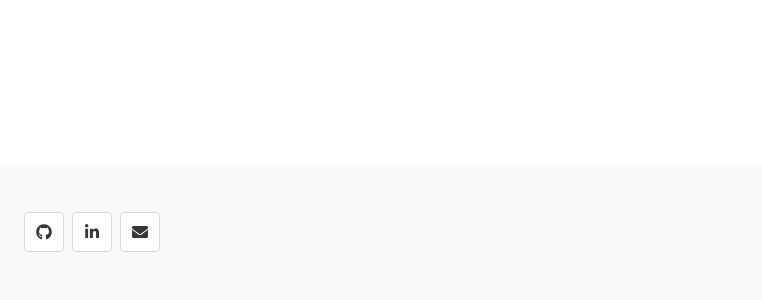
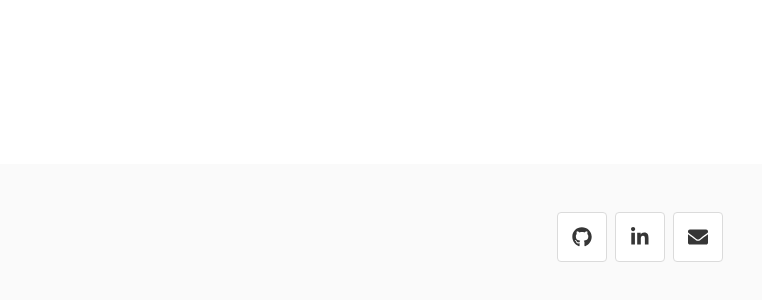
Before and after one commit to jessnyj/react-portfolio, a React (Create React App) app in the folder client/: page /projects in a window 1280 px wide. Shown: the part 476-776 px from the top of the page, without its empty margins (0-762 px from the left). Built offline with nearby package versions, Linux system fonts and the light colour scheme.

Commit message:
added styling to footer

```diff
--- a/client/src/components/Footer/footer.css
+++ b/client/src/components/Footer/footer.css
@@ -1,3 +1,8 @@
 .footer {
     margin-top: 40rem;
 }
+
+.buttons {
+    display: flex;
+    justify-content: center;
+}
--- a/client/src/components/Footer/footer.js
+++ b/client/src/components/Footer/footer.js
@@ -6,17 +6,17 @@ function Footer() {
         <footer className="footer">
             <div className="content has-text-centered">
                 <p className="buttons">
-                    <button className="button">
+                    <button className="button is-medium">
                         <span className="icon is-small">
                             <i className="fab fa-github"></i>
                         </span>
                     </button>
-                    <button className="button">
+                    <button className="button is-medium">
                         <span className="icon is-small">
                             <i className="fab fa-linkedin-in"></i>
                         </span>
                     </button>
-                    <button className="button">
+                    <button className="button is-medium">
                         <span className="icon is-small">
                             <i className="fas fa-envelope"></i>
                         </span>
```
